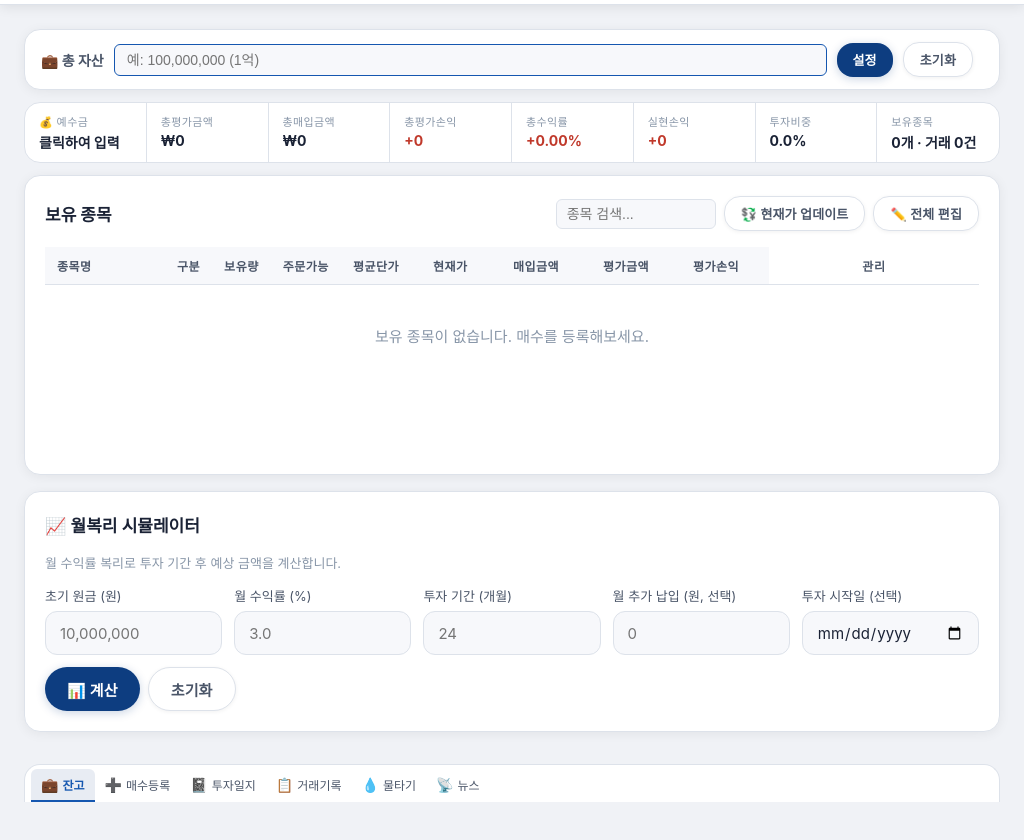
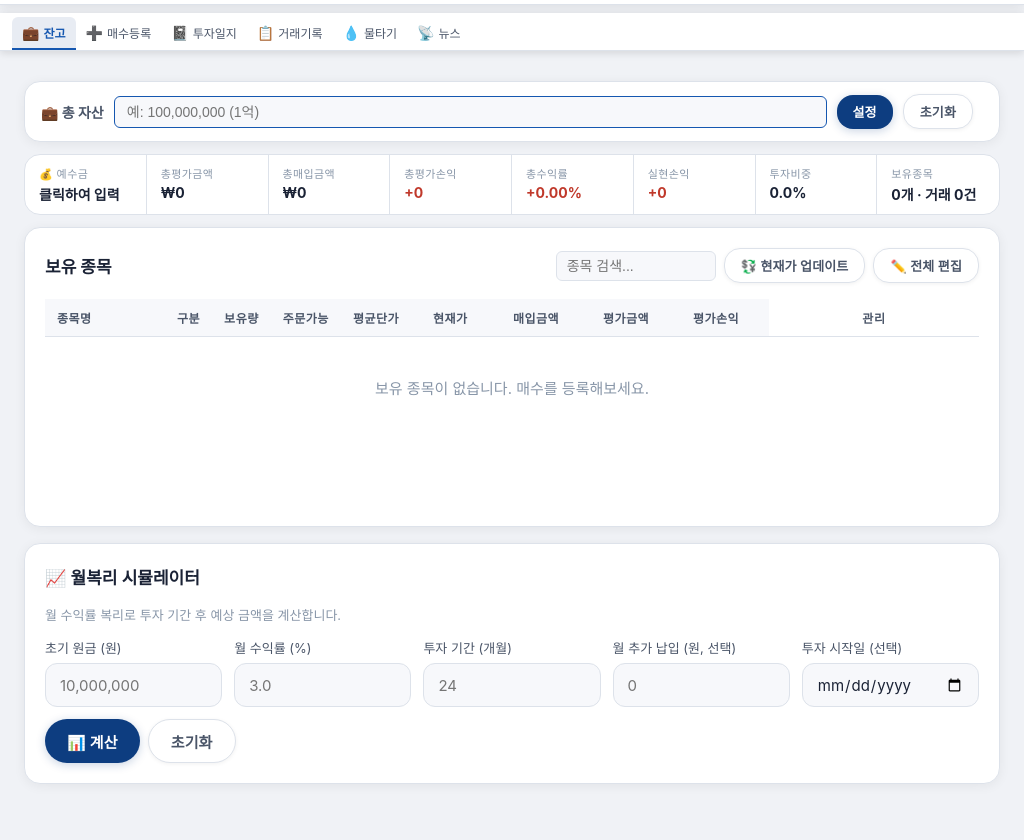
Before and after one commit to mj94920/stockbook--, a plain HTML site: page 주식포트폴리오관리.html in a window 1024 px wide. Shown: the part 51-891 px from the top of the page. Drawn offline with Linux system fonts and the light colour scheme.

Commit message:
fix: 중간화면 서브탭 상단고정, 물타기 2열 레이아웃, 잉여 div 제거
Co-Authored-By: Claude Sonnet 4.6 <noreply@anthropic.com>

```diff
--- a/주식포트폴리오관리.html
+++ b/주식포트폴리오관리.html
@@ -561,6 +561,22 @@
     .hts-right { position:static; max-height:none; }
     .hts-left { display:none; }
     .hts-left.mobile-show { display:block; }
+  }
+
+  /* ── 중간 화면(769–1100px): 탭 상단 고정 ── */
+  @media (min-width:769px) and (max-width:1100px) {
+    .sub-tabs {
+      position: fixed;
+      top: 64px;
+      left: 0; right: 0;
+      z-index: 300;
+      border-radius: 0;
+      border: none;
+      border-bottom: 1px solid var(--border);
+      box-shadow: 0 2px 8px rgba(0,0,0,0.12);
+      padding: 4px 12px 0;
+    }
+    .hts-layout { padding-top: 52px; }
   }
 
   /* ── 모바일: 하단 고정 탭 바 ── */
@@ -1118,7 +1134,6 @@
     </div>
   </div>
 </div>
-      </div>
 
       <!-- 🧮 계산기 -->
       <div id="stab-calc" class="sub-tab-panel">
@@ -1128,7 +1143,7 @@
     <div class="card">
       <div class="card-title">💧 물타기 계산기</div>
       <div style="font-size:13px;color:var(--text3);margin-bottom:14px;">기존 보유 수량에 추가 매수 시 새 평균단가를 계산합니다.</div>
-      <div class="form-grid">
+      <div class="form-grid" style="grid-template-columns:1fr 1fr;">
         <div class="form-group"><label>기존 평균단가 (원)</label><input type="text" inputmode="decimal" id="wa_avgPrice" placeholder="80,000" oninput="formatWithComma(this);calcWaterDown()"></div>
         <div class="form-group"><label>기존 보유 수량 (주)</label><input type="number" id="wa_qty" placeholder="100" min="0" oninput="calcWaterDown()"></div>
         <div class="form-group"><label>추가 매수 가격 (원)</label><input type="text" inputmode="decimal" id="wa_addPrice" placeholder="65,000" oninput="formatWithComma(this);calcWaterDown()"></div>
@@ -1150,7 +1165,6 @@
 
   </div>
 </div>
-      </div>
 
       <!-- 📡 뉴스 -->
       <div id="stab-news" class="sub-tab-panel">
@@ -1302,7 +1316,6 @@
     <div id="portfolioNewsLinks" style="display:flex;flex-direction:column;gap:8px;margin-top:4px"></div>
   </div>
 </div>
-      </div>
 
     </div><!-- /sub-tab-body -->
   </div><!-- /hts-right -->
```
